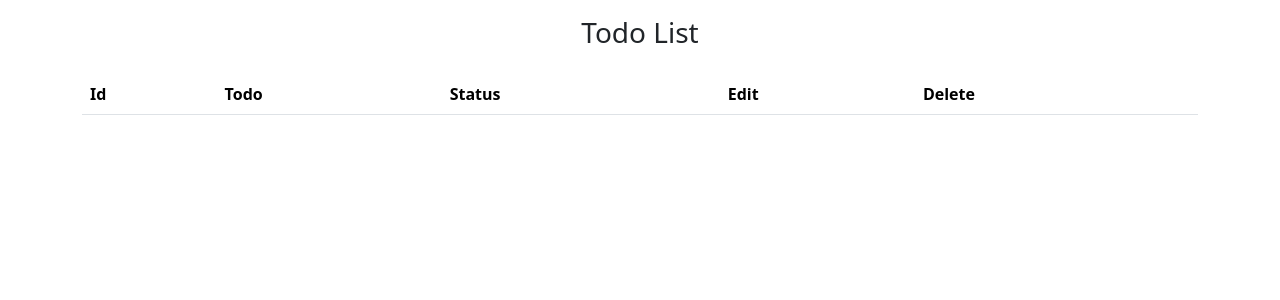
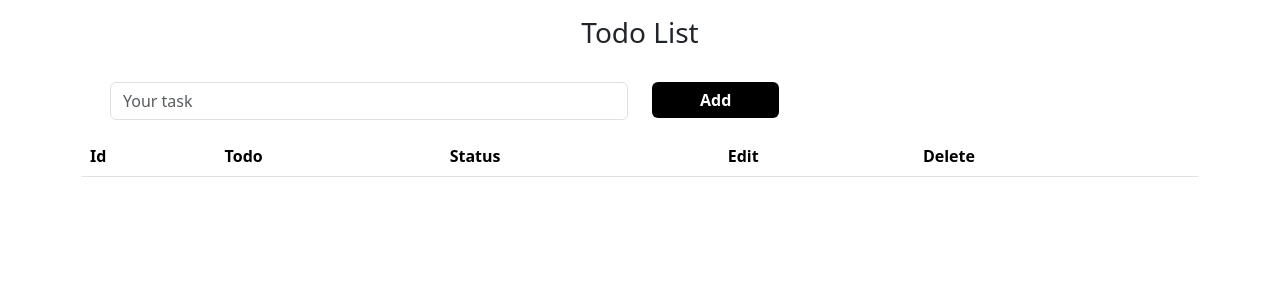
Before and after one commit to Avanti-L/TodoManager, a Django app: page /todolist/ in a window 1280 px wide. Shown: the part 76-376 px from the top of the page. Run offline with Django 5.2, Linux system fonts and the light colour scheme; data that the repository does not hold is empty.

Commit message:
Add a todo

```diff
--- a/todolist/templates/todolist.html
+++ b/todolist/templates/todolist.html
@@ -14,6 +14,15 @@
 
 {% block content %}
     <div class="container">
+        <form class="row m-3" method="post">
+            {% csrf_token %}
+            <div class="col-6">
+                <input type="text" name="task" class="form-control" id="inputtask" placeholder="Your task">
+            </div>
+            <div class="col-6">
+                <button type="submit" class="btn btn-primary bg-black border-0 px-5 fw-bold">Add</button>
+            </div>
+        </form>
         <table class="table">
             <thead>
                 <tr>
--- a/todolist/views.py
+++ b/todolist/views.py
@@ -1,6 +1,7 @@
-from django.shortcuts import render
+from django.shortcuts import render, redirect
 from django.http import HttpResponse
 from todolist.models import Task
+from todolist.forms import TaskForm
 
 # Create your views here.
 def home(request):
@@ -10,6 +11,12 @@ def home(request):
     return render(request, "home.html", context)
 
 def todolist(request):
+    if request.method == "POST":
+        form_data = TaskForm(request.POST or None)
+        if form_data.is_valid():
+            form_data.save()
+            return redirect("todolist")
+
     all_tasks = Task.objects.all()
     context = {
         'page': 'Todo List',
```
Also changed, not shown: todolist/forms.py (added, +7 -0 lines).
